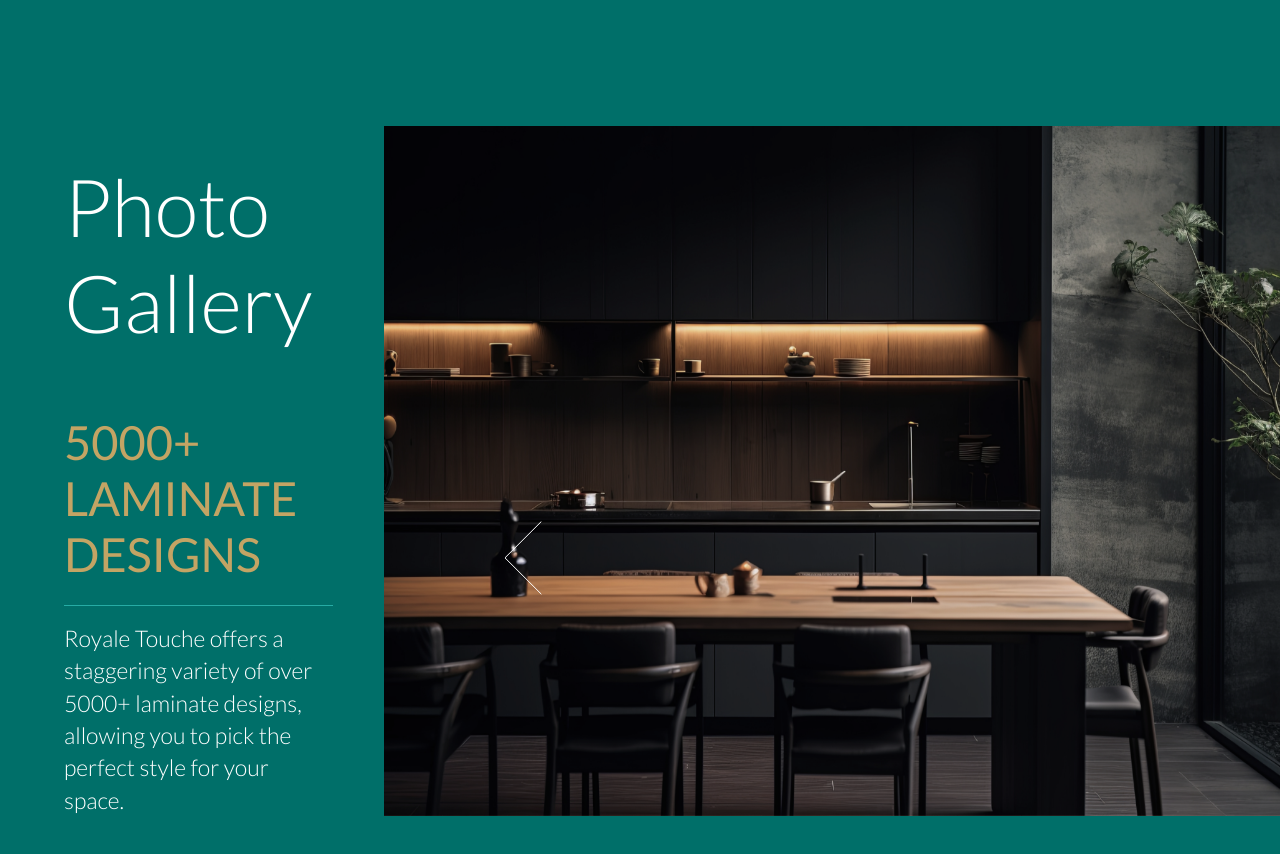
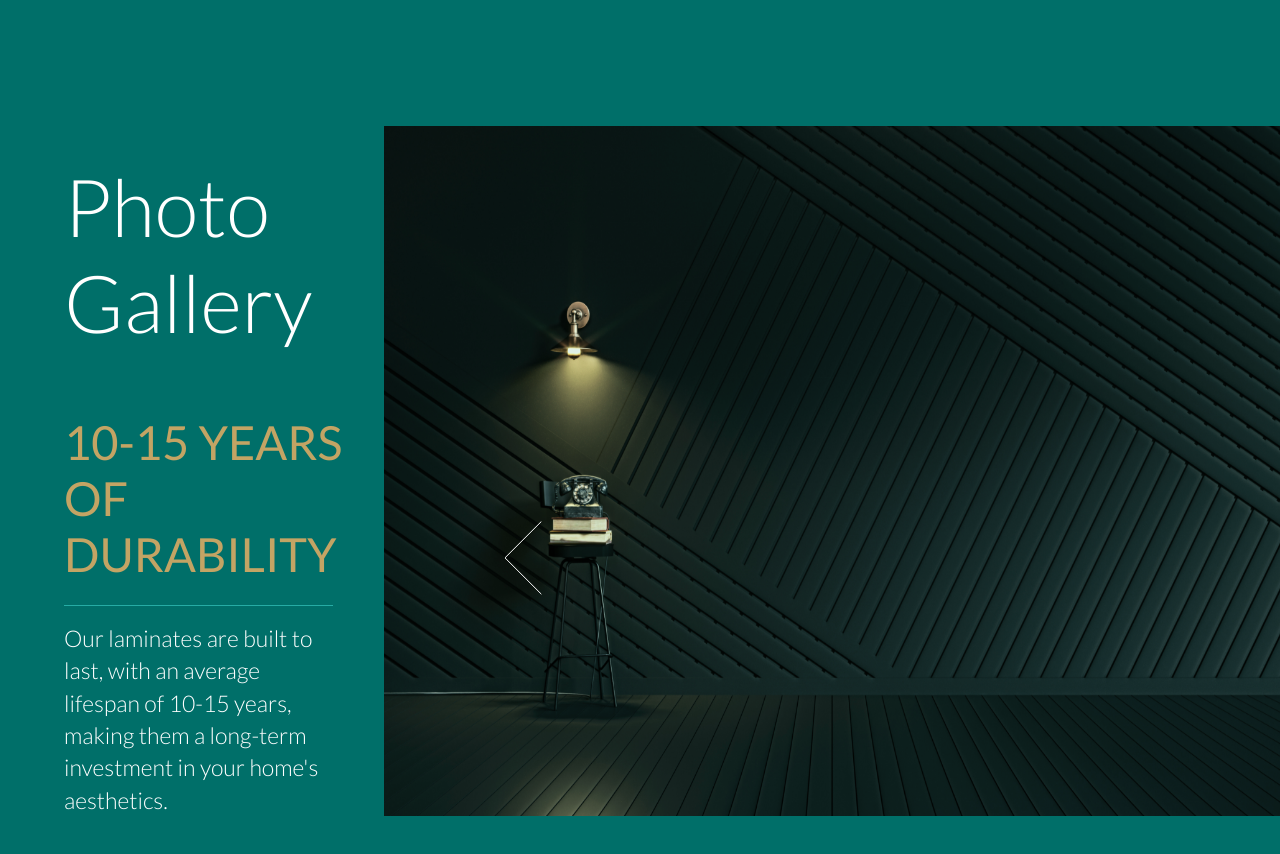
Before and after one commit to humbee-developers/royal_touch, a Next.js app: page / in a window 1280 px wide. Shown: the part 5420-6274 px from the top of the page. Built offline with nearby package versions, Linux system fonts and the light colour scheme.

Commit message:
new carousal slider autoplay and button fixed

```diff
--- a/next.config.js
+++ b/next.config.js
@@ -1,7 +1,7 @@
 /** @type {import('next').NextConfig} */
 const nextConfig = {
 
-      output:"export"
+      // output:"export"
 
 }
 
--- a/src/common/new_carousal/new_carousal.module.css
+++ b/src/common/new_carousal/new_carousal.module.css
@@ -5,15 +5,12 @@
 }
 .side_one_wrapper {
   text-align: right;
-  /* display: flex; */
-  /* margin-right: 3rem; */
 }
 .sliderCard {
   padding: 0;
 }
 
 .slider_image_outer {
-  /* position: relative; */
   height: 100%;
 }
 .slider_image_test {
@@ -33,7 +30,6 @@
 
 .slider_header {
   font-size: 47px;
-  /* padding: 79px 0px 0px 0px; */
   width: 80%;
   text-align: start;
   margin-left: 4rem;
@@ -57,7 +53,6 @@
   font-weight: 300;
 }
 .slider_email {
-  /* margin-top: 0.3rem; */
   font-size: 22px;
   font-weight: 300;
   color: white;
@@ -118,7 +113,7 @@
     position: absolute;
     z-index: 19;
     bottom: 23rem;
-    left: 37rem;
+    left: 125%;
     height: 85px;
   }
   .photo_gallery {
@@ -139,7 +134,7 @@
     transform: rotate(180deg);
     position: absolute;
     bottom: 23rem;
-    left: 113rem;
+    left:375%;
     height: 85px;
   }
 
--- a/src/common/new_carousal/page.jsx
+++ b/src/common/new_carousal/page.jsx
@@ -1,4 +1,4 @@
-import { Navigation, EffectFade, A11y } from "swiper/modules";
+import { Navigation, EffectFade, A11y, Autoplay } from "swiper/modules";
 import { Swiper, SwiperSlide } from "swiper/react";
 import Image from "next/image";
 import slider_image from "@/images/new_contact.png";
@@ -14,7 +14,9 @@ import "swiper/css/scrollbar";
 import "swiper/css/effect-fade";
 import styles from "@/common/new_carousal/new_carousal.module.css";
 const Page = ()=> {
+
   return (
+
     <div className={styles.sliderCard_outer_first}>
       <div className={styles.sliderCard}>
         <Swiper
@@ -23,15 +25,20 @@ const Page = ()=> {
           fadeEffect={{
             crossFade: true,
           }}
-          modules={[Navigation, EffectFade, A11y]}
+
+          modules={[Navigation, EffectFade, A11y , Autoplay]}
+
           spaceBetween={5}
           slidesPerView={1}
+
           loop={true}
+          autoplay={
+            {delay: 3000}
+          }
           navigation={{
             nextEl: ".new_carousal_image_swiper_button_next__S2lHF img",
             prevEl: ".new_carousal_image_swiper_button_prev__1cMQG img",
-          }}
-        >
+          }}>
           <SwiperSlide>
             <div className={styles.slider_wrapper}>
               <div className={styles.slider_side_one}>
```
